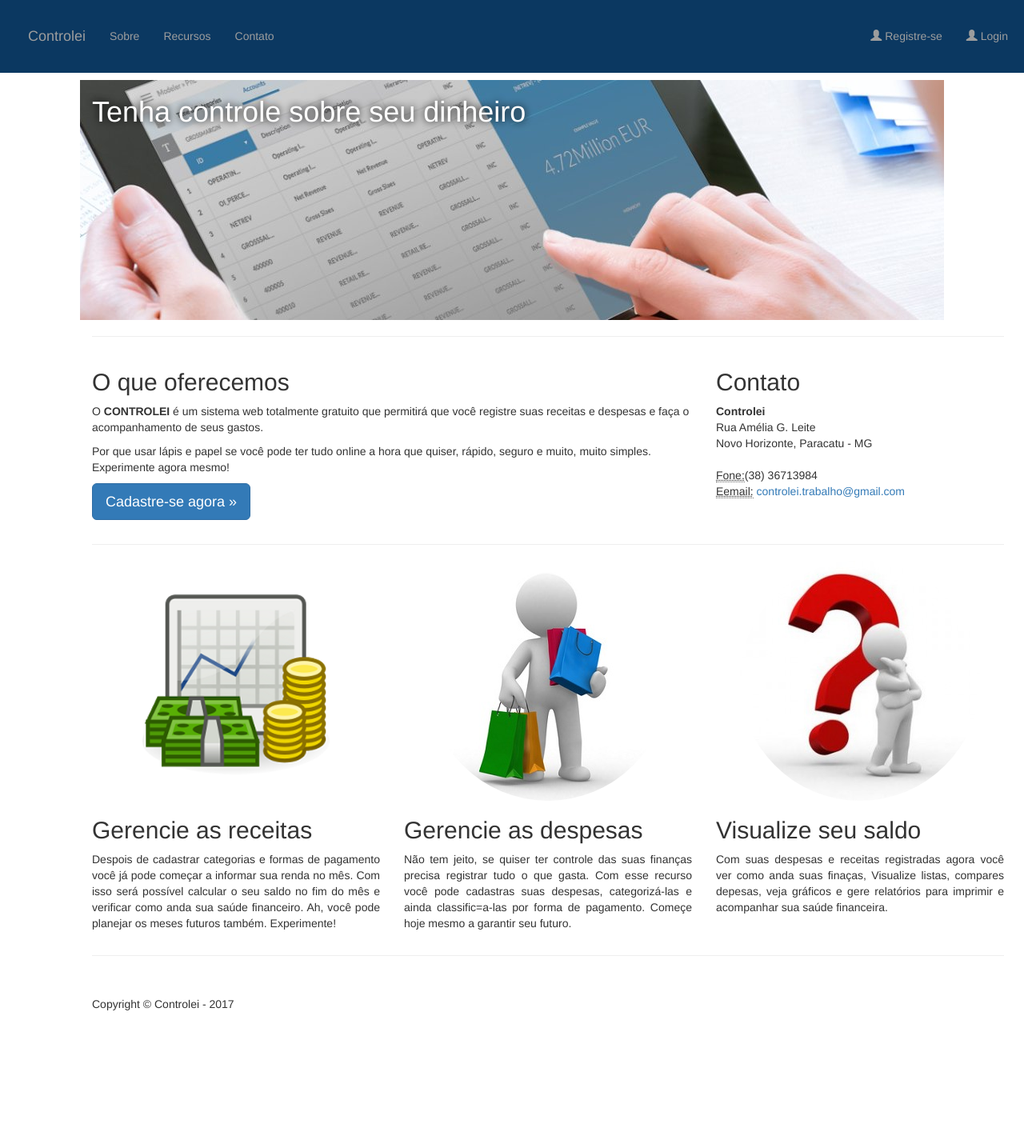
After one commit to natanielsantos/controle-financeiro, a PHP site: page /src/View/index.html in a window 1280 px wide. The commit adds this page. Shown: the whole page at 80% size. Run offline with PHP 8.4, Linux system fonts and the light colour scheme; some libraries are stand-ins or nearby versions.

Commit message:
#Alterando login+cadastro+telaInicial

```diff
--- /dev/null
+++ b/public/css/business-frontpage.css
@@ -0,0 +1,35 @@
+/*
+ * Start Bootstrap - Business Frontpage (http://startbootstrap.com/)
+ * Copyright 2013-2016 Start Bootstrap
+ * Licensed under MIT (https://github.com/BlackrockDigital/startbootstrap/blob/gh-pages/LICENSE)
+ */
+
+body {
+    padding-top: 50px; /* Required padding for .navbar-fixed-top. Remove if using .navbar-static-top. Change if height of navigation changes. */
+}
+
+/* Header Image Background - Change the URL below to your image path (example: ../images/background.jpg) */
+
+.business-header {
+    height: 300px;
+    background: url('../img/bg-home.jpg') center center no-repeat scroll;
+    -webkit-background-size: cover;
+    -moz-background-size: cover;
+    background-size: cover;
+    -o-background-size: cover;
+}
+
+/* Customize the text color and shadow color and to optimize text legibility. */
+
+.tagline {
+    text-shadow: 0 0 10px #000;
+    color: #fff;
+}
+
+.img-center {
+    margin: 0 auto;
+}
+
+footer {
+    margin: 50px 0;
+}
--- a/src/Controller/ControleUsuario.php
+++ b/src/Controller/ControleUsuario.php
@@ -32,7 +32,7 @@ class ControleUsuario {
 
     function exibeLogin() {
         $this->session->destroy();
-        return $this->resposta->setContent($this->twig->render('login.html'));
+        return $this->resposta->setContent($this->twig->render('index.html'));
     }
 
     function cadastraUsuario() {
--- a/src/Controller/ControleVisao.php
+++ b/src/Controller/ControleVisao.php
@@ -155,7 +155,7 @@ class ControleVisao {
         $mail->addAttachment('/var/tmp/teste.pdf', "Relatorio Financeiro");         // Add attachments
         $mail->isHTML(true);                                  // Set email format to HTML
 
-        $mail->Subject = 'Meu Relatorio Financeiro';
+        $mail->Subject = 'Controlei - Seu Relatorio Financeiro';
         $mail->Body = 'Você está recebendo um relatório gerado pelo site  <b> Controlei.pe.hu!</b>'
                 . '<br> Qualquer dúvida entre em contato.';
         $mail->AltBody = 'Você recebeu um relatório com os seus dados financeiros.';
--- /dev/null
+++ b/src/View/index.html
@@ -0,0 +1,186 @@
+<!DOCTYPE html>
+<html lang="en">
+
+    <head>
+
+        <meta charset="utf-8">
+        <meta http-equiv="X-UA-Compatible" content="IE=edge">
+        <meta name="viewport" content="width=device-width, initial-scale=1">
+        <meta name="description" content="">
+        <meta name="author" content="">
+
+        <title>Controlei | Organizando suas finanças</title>
+
+        <!-- Bootstrap Core CSS -->
+        <link href="../css/bootstrap.min.css" rel="stylesheet">
+
+        <!-- Custom CSS -->
+        <link href="../css/business-frontpage.css" rel="stylesheet">
+
+        <!-- HTML5 Shim and Respond.js IE8 support of HTML5 elements and media queries -->
+        <!-- WARNING: Respond.js doesn't work if you view the page via file:// -->
+        <!--[if lt IE 9]>
+            <script src="https://oss.maxcdn.com/libs/html5shiv/3.7.0/html5shiv.js"></script>
+            <script src="https://oss.maxcdn.com/libs/respond.js/1.4.2/respond.min.js"></script>
+        <![endif]-->
+
+        <style>
+            body {padding: 100px}
+            .navbar {
+                background: #0B3861;
+                border-color: #0B3861;
+                border-radius: 0px;
+            }
+
+            .nano {
+                background: #444;
+            }
+
+            .bg-4 {
+                background-color: #2f2f2f;
+                color: #ffffff;
+            }
+
+            .container-nav {
+                padding: 20px;
+            }
+
+        </style>
+
+    </head>
+
+    <body>
+
+        <!-- Navigation -->
+        <nav class="navbar navbar-inverse navbar-fixed-top" role="navigation">
+            <div class="container-nav">
+                <!-- Brand and toggle get grouped for better mobile display -->
+                <div class="navbar-header">
+                    <button type="button" class="navbar-toggle" data-toggle="collapse" data-target="#bs-example-navbar-collapse-1">
+                        <span class="sr-only">Toggle navigation</span>
+                        <span class="icon-bar"></span>
+                        <span class="icon-bar"></span>
+                        <span class="icon-bar"></span>
+                    </button>
+                    <a class="navbar-brand" href="#">Controlei</a>
+                </div>
+                <!-- Collect the nav links, forms, and other content for toggling -->
+                <div class="collapse navbar-collapse" id="bs-example-navbar-collapse-1">
+                    <ul class="nav navbar-nav">
+                        <li>
+                            <a href="#sobre">Sobre</a>
+                        </li>
+                        <li>
+                            <a href="#recursos">Recursos</a>
+                        </li>
+                        <li>
+                            <a href="#">Contato</a>
+                        </li>
+                    </ul>
+                    <ul class="nav navbar-nav navbar-right">
+                        <li class="dropdown">
+                            <a href="/cadastro"><span class="glyphicon glyphicon-user">
+                                </span> Registre-se
+                            </a>
+                        </li>
+                        <li class="dropdown">
+                            <a href="/login"><span class="glyphicon glyphicon-user">
+                                </span> Login
+                            </a>
+                        </li>
+
+                    </ul>
+                </div>
+                <!-- /.navbar-collapse -->
+            </div>
+            <!-- /.container -->
+        </nav>
+
+        <!-- Image Background Page Header -->
+        <!-- Note: The background image is set within the business-casual.css file. -->
+        <header class="business-header">
+            <div class="container">
+                <div class="row">
+                    <div class="col-lg-12">
+                        <h1 class="tagline">Tenha controle sobre seu dinheiro</h1>
+                    </div>
+                </div>
+            </div>
+        </header>
+
+        <!-- Page Content -->
+        <div class="container">
+            <span id="sobre" ></span>
+            <hr>
+
+            <div class="row">
+                <div class="col-sm-8">
+                    <h2>O que oferecemos</h2>
+                    <p>O <b>CONTROLEI</b> é um sistema web totalmente gratuito que permitirá que você registre suas receitas e despesas e faça o acompanhamento de seus gastos.</p>
+                    <p>Por que usar lápis e papel se você pode ter tudo online a hora que quiser, rápido, seguro e muito, muito simples. Experimente agora mesmo!</p>
+                    <p>
+                        <a class="btn btn-primary btn-lg" href="/cadastro">Cadastre-se agora &raquo;</a>
+                    </p>
+                </div>
+                <div class="col-sm-4">
+                    <h2>Contato</h2>
+                    <address>
+                        <strong>Controlei</strong>
+                        <br>Rua Amélia G. Leite
+                        <br>Novo Horizonte, Paracatu - MG
+                        <br>
+                    </address>
+                    <address>
+                        <abbr title="Phone">Fone:</abbr>(38) 36713984
+                        <br>
+                        <abbr title="Email">Eemail:</abbr> <a href="mailto:#">controlei.trabalho@gmail.com</a>
+                    </address>
+                </div>
+            </div>
+            <!-- /.row -->
+
+            <hr>
+
+            <div id="recursos" class="row">
+                <div class="col-sm-4">
+                    <img class="img-circle img-responsive img-center" src="../img/receitas.png" alt="">
+                    <h2>Gerencie as receitas</h2>
+                    <p class="text-justify">Despois de cadastrar categorias e formas de pagamento você já pode começar a informar sua renda no mês. Com isso será possível calcular o seu saldo no fim do mês e verificar como anda sua saúde financeiro. Ah, você pode planejar os meses futuros também. Experimente!</p>
+                </div>
+                <div class="col-sm-4">
+                    <img class="img-circle img-responsive img-center" src="../img/despesas.jpg" alt="">
+                    <h2>Gerencie as despesas</h2>
+                    <p class="text-justify">Não tem jeito, se quiser ter controle das suas finanças precisa registrar tudo o que gasta. Com esse recurso você pode cadastras suas despesas, categorizá-las e ainda classific=a-las por forma de pagamento. Começe hoje mesmo a garantir seu futuro.</p>
+                </div>
+                <div class="col-sm-4">
+                    <img class="img-circle img-responsive img-center" src="../img/saldo.jpg" alt="">
+                    <h2>Visualize seu saldo</h2>
+                    <p class="text-justify">Com suas despesas e receitas registradas agora você ver como anda suas finaças, Visualize listas, compares depesas, veja gráficos e gere relatórios para imprimir e acompanhar sua saúde financeira.</p>
+                </div>
+            </div>
+            <!-- /.row -->
+
+            <hr>
+
+            <!-- Footer -->
+            <footer>
+                <div class="row">
+                    <div class="col-lg-12">
+                        <p>Copyright &copy; Controlei - 2017</p>
+                    </div>
+                </div>
+                <!-- /.row -->
+            </footer>
+
+        </div>
+        <!-- /.container -->
+
+        <!-- jQuery -->
+        <script src="js/jquery.js"></script>
+
+        <!-- Bootstrap Core JavaScript -->
+        <script src="js/bootstrap.min.js"></script>
+
+    </body>
+
+</html>
```
Also changed, not shown: src/View/base.twig (+16 -3 lines), public/img/bg-home.jpg (added), public/img/despesas.jpg (added), public/img/receitas.png (added), public/img/saldo.jpg (added).
